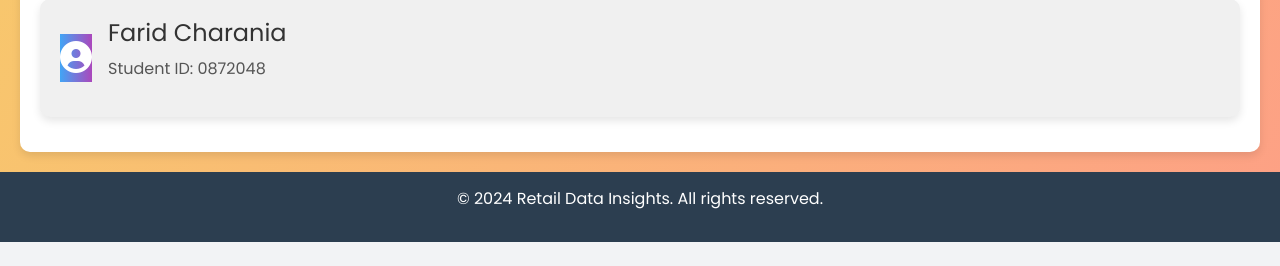
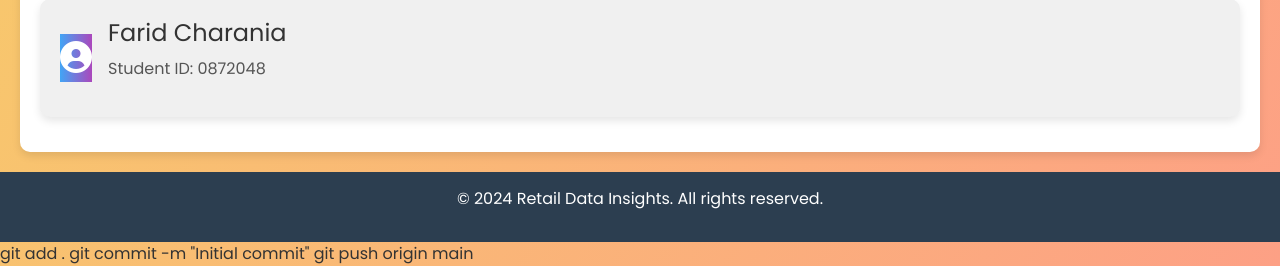
Before and after one commit to FaridCharania/DAB111_project_Group_9, a Flask app: page /details in a window 1280 px wide. Shown: the part 826-1092 px from the top of the page. Before the commit the page ends 1068 px from the top, so only its background shows below. Run offline with Flask 3, Linux system fonts and the light colour scheme.

Commit message:
Details.html

```diff
--- a/website/templates/Details.html
+++ b/website/templates/Details.html
@@ -262,3 +262,7 @@
 </body>
 
 </html>
+
+git add .
+git commit -m "Initial commit"
+git push origin main
```
